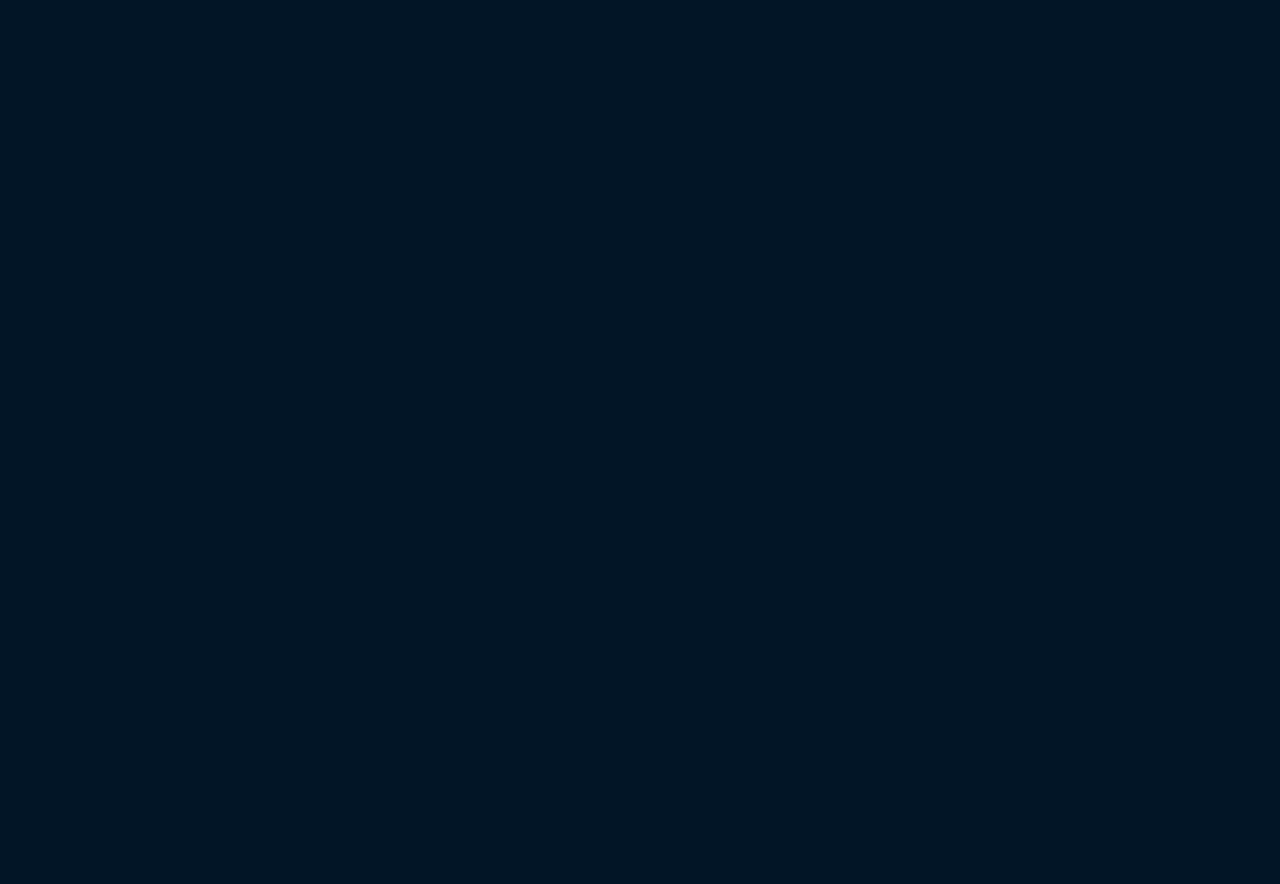
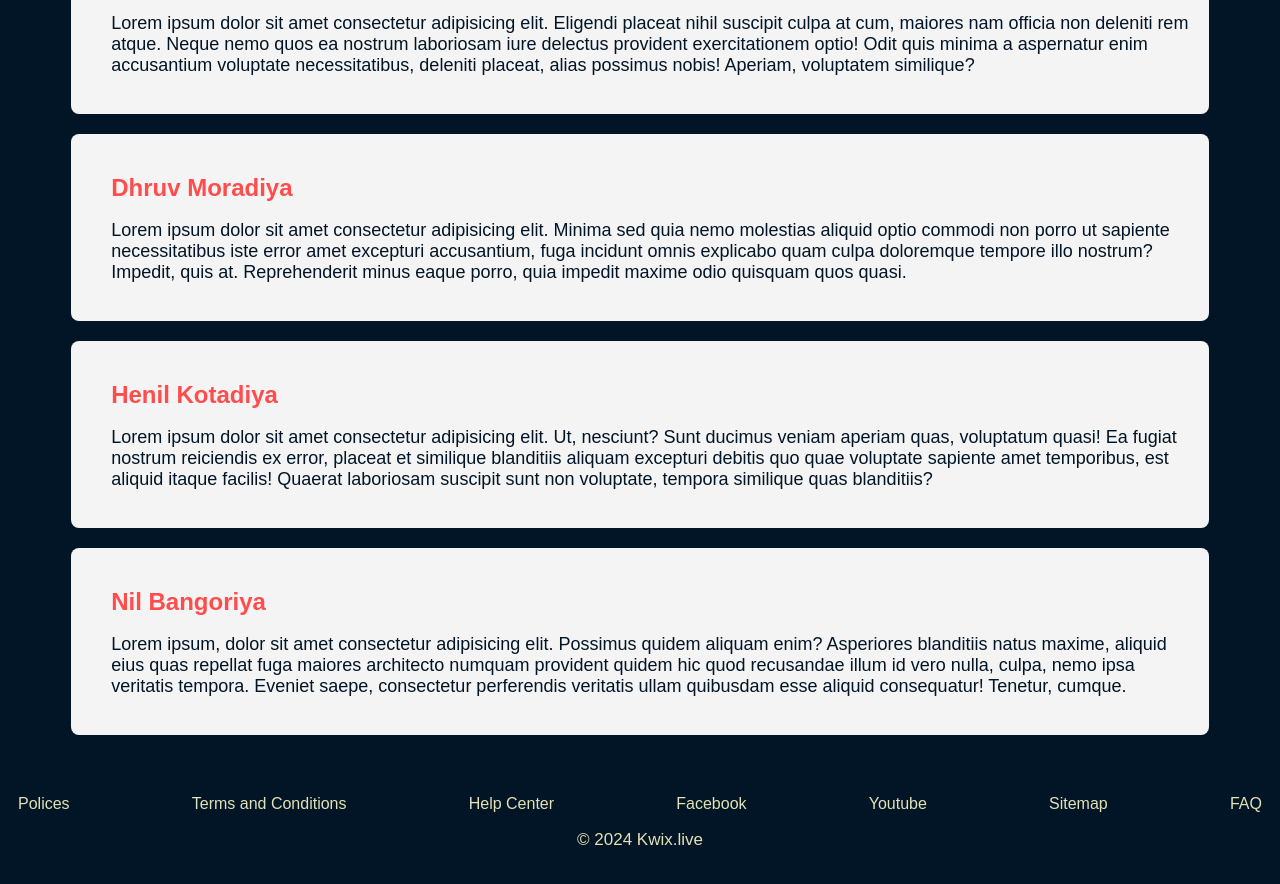
Before and after one commit to ShubhMangukiya/my-kwix-project, an Angular app: page /us in a window 1280 px wide. Shown: the part 700-1584 px from the top of the page. Before the commit the page ends 800 px from the top, so only its background shows below. Built offline with nearby package versions, Linux system fonts and the light colour scheme; a web font is replaced by a local one.

Commit message:
Save changes

```diff
--- a/src/app/app.component.html
+++ b/src/app/app.component.html
@@ -1,3 +1,4 @@
 
   <app-header></app-header>
   <router-outlet/>
+  <app-footer></app-footer>
--- a/src/app/app.component.ts
+++ b/src/app/app.component.ts
@@ -1,11 +1,12 @@
 import { Component } from '@angular/core';
 import { RouterOutlet } from '@angular/router';
 import { HeaderComponent } from "./components/header/header.component";
+import { FooterComponent } from "./components/footer/footer.component";
 
 @Component({
   selector: 'app-root',
   standalone: true,
-  imports: [RouterOutlet, HeaderComponent],
+  imports: [RouterOutlet, HeaderComponent, FooterComponent],
   templateUrl: './app.component.html',
   styleUrl: './app.component.css'
 })
--- /dev/null
+++ b/src/app/components/footer/footer.component.css
@@ -0,0 +1,28 @@
+ul{
+    margin: 0;
+    padding: 0;
+}
+.footer {
+    padding: 10px;
+    margin-top: 50px;
+    text-align: center;
+    position: relative;
+    bottom: 0;
+    right: 0;
+    left: 0;
+    background-color: #021526;
+}
+.footer ul{
+    list-style-type: none;
+    display: flex;
+    justify-content: space-between;
+}
+.footer ul li a{
+    color: #E2E2B6;
+    text-decoration: none;
+}
+
+.footer p {
+    color: #E2E2B6;
+    font-size: 17px;
+}
--- /dev/null
+++ b/src/app/components/footer/footer.component.html
@@ -0,0 +1,28 @@
+
+<div class="footer">
+    <ul>
+        <li>
+          <a href="">Polices</a>
+        </li>
+        <li>
+          <a href="">Terms and Conditions</a>
+        </li>
+        <li>
+          <a href="">Help Center</a>
+        </li>
+        <li>
+            <a href="">Facebook</a>
+        </li>
+        <li>
+            <a href="">Youtube</a>
+        </li>
+        <li>
+            <a href="">Sitemap</a>
+        </li>
+        <li>
+            <a href="">FAQ</a>
+        </li>
+      </ul>
+      <p>© 2024 Kwix.live</p>
+
+</div>
--- a/src/app/components/header/header.component.css
+++ b/src/app/components/header/header.component.css
@@ -2,6 +2,7 @@
     display: flex;
     justify-content: space-between;
     align-items: center;
+    /* padding: 10px 20px; */
 }
 
 .nav h1 {
--- a/src/app/components/us/us.component.css
+++ b/src/app/components/us/us.component.css
@@ -28,7 +28,9 @@
 } */
 
 .heading h1 {
-    font-size: 40px; /* Corrected the font-size */
+    margin-top: 50px;
+    font-size: 40px;
+    /* Corrected the font-size */
 }
 
 .heading h1 span {
@@ -48,12 +50,108 @@
 
 .info-paragraph p {
     font-size: 21px;
-    margin-right: 20px; /* Added some more space between text and image */
-    max-width: 50%; /* Ensures the paragraph doesn't take more than half the container */
+    margin-right: 20px;
+    /* Added some more space between text and image */
+    max-width: 50%;
+    /* Ensures the paragraph doesn't take more than half the container */
 }
 
 .info-paragraph img {
     border-radius: 5px;
-    width: 400px; /* Reduced the image width to allow more space for text */
-    height: 200px; /* Maintains the aspect ratio of the image */
+    width: 400px;
+    /* Reduced the image width to allow more space for text */
+    height: 200px;
+    /* Maintains the aspect ratio of the image */
 }
+
+.team-info {
+    margin-top: 100px;
+}
+
+.team-info h1{
+    text-align: center;
+    margin-bottom: 40px;
+}
+
+.team-info h1 span{
+    color: #FF4C4C;
+}
+
+.team-member {
+    display: flex;
+    align-items: center;
+    justify-content: space-between;
+    background-color: #f4f4f4;
+    padding: 20px;
+    margin-bottom: 20px;
+    border-radius: 8px;
+    transition: transform 0.5s ease-in-out, opacity 0.5s ease-in-out;
+    opacity: 0;
+    transform: translateY(100px);
+}
+
+/* .team-member img {
+    width: 200px;
+    height: 200px;
+    border-radius: 8px;
+    object-fit: cover;
+} */
+
+.member-info {
+    max-width: 100%;
+    margin-left: 20px;
+}
+
+.member-info h2{
+    color: #FF4C4C;
+}
+
+.member-info h2 span{
+    color: #021526;
+}
+.member-info p{
+    color: #021526;
+}
+
+/* .member-left img {
+    order: 1;
+}
+
+.member-right img {
+    order: 2;
+    margin-left: 20px;
+} */
+
+.team-info h2 {
+    margin-bottom: 10px;
+    font-size: 24px;
+}
+
+.team-info p {
+    font-size: 18px;
+}
+
+.active .team-member {
+    opacity: 1;
+    transform: translateY(0);
+}
+
+/* @media (max-width: 768px) {
+    .team-member {
+        flex-direction: column;
+        text-align: center;
+    }
+
+    .member-info {
+        margin-left: 0;
+        margin-top: 20px;
+        max-width: 100%;
+    }
+
+    .member-right img,
+    .member-left img {
+        order: 0;
+        margin-left: 0;
+        margin-top: 20px;
+    }
+} */
--- a/src/app/components/us/us.component.html
+++ b/src/app/components/us/us.component.html
@@ -5,13 +5,13 @@
 
   <div class="info-paragraph">
     <p>
-      <span>L</span>orem ipsum dolor sit amet consectetur adipisicing elit. <br />Possimus
-      accusantium architecto eligendi modi ullam <br />pariatur tempora
-      vel beatae ut, ducimus, minima nisi <br />ratione voluptatum magnam!
-      Nihil, dolorum <br />tempora ipsam veritatis, doloribus corrupti
-      delectus<br /> eius facilis cumque, maxime error maiores quas <br />nemo
-      quibusdam totam! Provident amet, velit molestias <br />molestiae
-      nemo eaque.
+      <span>L</span>orem ipsum dolor sit amet consectetur adipisicing elit.
+      <br />Possimus accusantium architecto eligendi modi ullam <br />pariatur
+      tempora vel beatae ut, ducimus, minima nisi <br />ratione voluptatum
+      magnam! Nihil, dolorum <br />tempora ipsam veritatis, doloribus corrupti
+      delectus<br />
+      eius facilis cumque, maxime error maiores quas <br />nemo quibusdam totam!
+      Provident amet, velit molestias <br />molestiae nemo eaque.
     </p>
     <div class="side-image">
       <img
@@ -19,4 +19,68 @@
       />
     </div>
   </div>
+
+  <div class="team-info">
+    <h1>Know about <span>Team</span></h1>
+
+    <div class="team-member member-left">
+      <!-- <img src="../../../assets/images/dhruv-moradiya.jpg" alt="Team Member 1" /> -->
+      <div class="member-info">
+        <h2>Shubh Mangukiya <span>(Team Leader)</span></h2>
+        <p>
+          Lorem ipsum dolor sit amet consectetur adipisicing elit. Eligendi
+          placeat nihil suscipit culpa at cum, maiores nam officia non deleniti
+          rem atque. Neque nemo quos ea nostrum laboriosam iure delectus
+          provident exercitationem optio! Odit quis minima a aspernatur enim
+          accusantium voluptate necessitatibus, deleniti placeat, alias possimus
+          nobis! Aperiam, voluptatem similique?
+        </p>
+      </div>
+    </div>
+
+    <div class="team-member member-right">
+      <div class="member-info">
+        <h2>Dhruv Moradiya</h2>
+        <p>
+          Lorem ipsum dolor sit amet consectetur adipisicing elit. Minima sed
+          quia nemo molestias aliquid optio commodi non porro ut sapiente
+          necessitatibus iste error amet excepturi accusantium, fuga incidunt
+          omnis explicabo quam culpa doloremque tempore illo nostrum? Impedit,
+          quis at. Reprehenderit minus eaque porro, quia impedit maxime odio
+          quisquam quos quasi.
+        </p>
+      </div>
+      <!-- <img src="../../../assets/images/dhruv-moradiya.jpg" alt="Team Member 2" /> -->
+    </div>
+
+    <div class="team-member member-left">
+      <!-- <img src="../../../assets/images/dhruv-moradiya.jpg" alt="Team Member 3" /> -->
+      <div class="member-info">
+        <h2>Henil Kotadiya</h2>
+        <p>
+          Lorem ipsum dolor sit amet consectetur adipisicing elit. Ut, nesciunt?
+          Sunt ducimus veniam aperiam quas, voluptatum quasi! Ea fugiat nostrum
+          reiciendis ex error, placeat et similique blanditiis aliquam excepturi
+          debitis quo quae voluptate sapiente amet temporibus, est aliquid
+          itaque facilis! Quaerat laboriosam suscipit sunt non voluptate,
+          tempora similique quas blanditiis?
+        </p>
+      </div>
+    </div>
+
+    <div class="team-member member-right">
+      <div class="member-info">
+        <h2>Nil Bangoriya</h2>
+        <p>
+          Lorem ipsum, dolor sit amet consectetur adipisicing elit. Possimus
+          quidem aliquam enim? Asperiores blanditiis natus maxime, aliquid eius
+          quas repellat fuga maiores architecto numquam provident quidem hic
+          quod recusandae illum id vero nulla, culpa, nemo ipsa veritatis
+          tempora. Eveniet saepe, consectetur perferendis veritatis ullam
+          quibusdam esse aliquid consequatur! Tenetur, cumque.
+        </p>
+      </div>
+      <!-- <img src="../../../assets/images/dhruv-moradiya.jpg" alt="Team Member 4" /> -->
+    </div>
+  </div>
 </div>
--- a/src/app/components/us/us.component.ts
+++ b/src/app/components/us/us.component.ts
@@ -1,4 +1,4 @@
-import { Component } from '@angular/core';
+import { Component, HostListener, OnInit } from '@angular/core';
 
 @Component({
   selector: 'app-us',
@@ -7,6 +7,27 @@ import { Component } from '@angular/core';
   templateUrl: './us.component.html',
   styleUrl: './us.component.css'
 })
-export class UsComponent {
+export class UsComponent implements OnInit {
 
+  ngOnInit(): void {
+    this.checkScroll();
+  }
+
+  @HostListener('window:scroll', [])
+  onWindowScroll() {
+    this.checkScroll();
+  }
+
+
+  checkScroll() {
+    const teamInfo = document.querySelector('.team-info') as HTMLElement;
+    const teamInfoPosition = teamInfo.getBoundingClientRect().top;
+    const screenPosition = window.innerHeight / 1.3;
+
+    if (teamInfoPosition < screenPosition) {
+      teamInfo.classList.add('active');
+    } else {
+      teamInfo.classList.remove('active');
+    }
+  }
 }
```
Also changed, not shown: src/app/components/footer/footer.component.ts (added, +12 -0 lines), src/assets/images/dhruv-moradiya.jpg (added), 1 other file (tests, documents, lock files or other folders).
